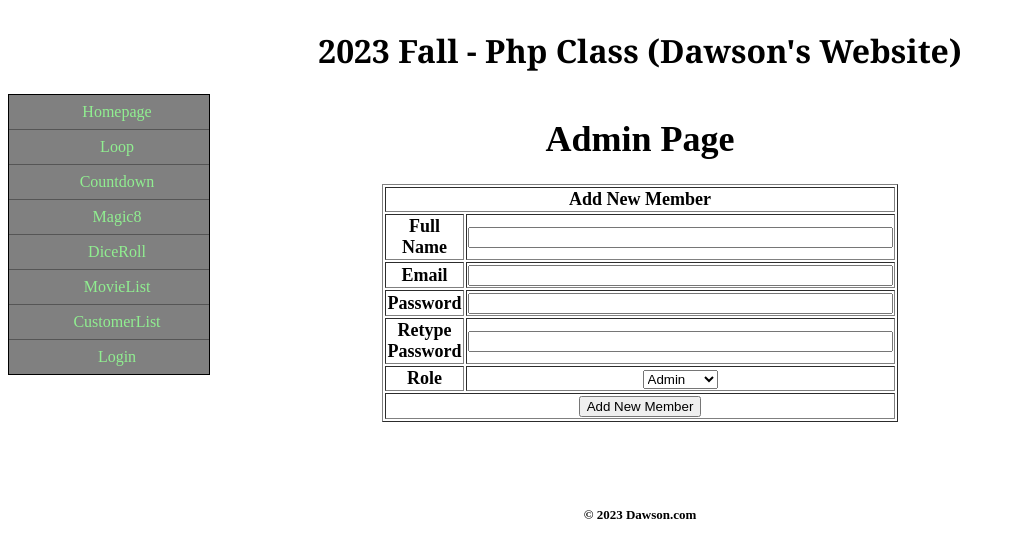
After one commit to dawsonk04/php-fall-2023-lectures, a PHP site: page /login/admin.php in a window 1280 px wide. The commit adds this page. Shown: the top 558 px of the page, without its empty margins (0-1015 px from the left). Run offline with PHP 8.4, Linux system fonts and the light colour scheme.

```diff
--- a/css/base.css
+++ b/css/base.css
@@ -1,4 +1,7 @@
 /* website style  */
+table { margin: auto; }
+#error { color: red; }
+
 header {
     width: 100%;
     float: left;
--- a/customerlist/customerdelete.php
+++ b/customerlist/customerdelete.php
@@ -20,5 +20,5 @@ if (isset($_GET["id"])) {
         echo "Error: $error";
     }
 }
-header("Location:movielist.php");
+header("Location:customerlist.php");
 ?>
--- a/includes/nav.php
+++ b/includes/nav.php
@@ -6,5 +6,7 @@
     <li><a href="/diceroll/diceroll.php">DiceRoll</a> </li>
     <li><a href="/movielist/movielist.php">MovieList</a> </li>
     <li><a href="/customerlist/customerlist.php">CustomerList</a> </li>
+    <li><a href="/login/">Login</a> </li>
+
 
 </ul>
--- /dev/null
+++ b/login/admin.php
@@ -0,0 +1,71 @@
+<!doctype html>
+<html lang="en">
+<head>
+    <meta charset="UTF-8">
+    <meta name="viewport"
+          content="width=device-width, user-scalable=no, initial-scale=1.0, maximum-scale=1.0, minimum-scale=1.0">
+    <meta http-equiv="X-UA-Compatible" content="ie=edge">
+    <title>Dawson's Webpage</title>
+    <link type="text/css" rel="stylesheet" href="../css/base.css">
+</head>
+<body>
+<header> <?php include '../includes/header.php'?></header>
+<nav> <?php include '../includes/nav.php'?> </nav>
+
+<main>
+    <h1>Admin Page</h1>
+    <form method="post">
+
+        <table border="1" width="60%"  style = "margin: auto">
+            <tr >
+                <th colspan="2">Add New Member </th>
+            </tr>
+
+            <tr>
+                <th>Full Name</th>
+                <td><input id="txtFName" name="txtFName" type="text" size="50" /></td>
+            </tr>
+
+            <tr>
+                <th>Email</th>
+                <td><input id="txtEmail" name="txtEmail" type="text" size="50" /></td>
+            </tr>
+
+            <tr>
+                <th>Password</th>
+                <td><input id="txtPassword" name="txtPassword" type="password" size="50" /></td>
+            </tr>
+
+            <tr>
+                <th>Retype Password</th>
+                <td><input id="txtPassword2" name="txtPassword2" type="password" size="50" /></td>
+            </tr>
+
+            <tr>
+                <th>Role</th>
+                <td>
+                    <select id="txtRole" name="txtRole">
+
+                        <option value="Admin">Admin</option>
+                        <option value="Operator">Operator</option>
+                        <option value="Member">Member</option>
+
+                    </select>
+
+                </td>
+            </tr>
+
+
+
+            <tr>
+                <td colspan="2">
+                    <input type="submit" value="Add New Member"/>
+                </td>
+            </tr>
+        </table>
+    </form>
+</main>
+<footer> <?php include '../includes/footer.php'; ?> </footer>
+
+</body>
+</html>
```
Also changed, not shown: customerlist/customerupdate.php (+12 -3 lines), login/index.php (added, +81 -0 lines), login/member.php (added, +21 -0 lines), movielist/movieupdate.php (+4 -8 lines).
